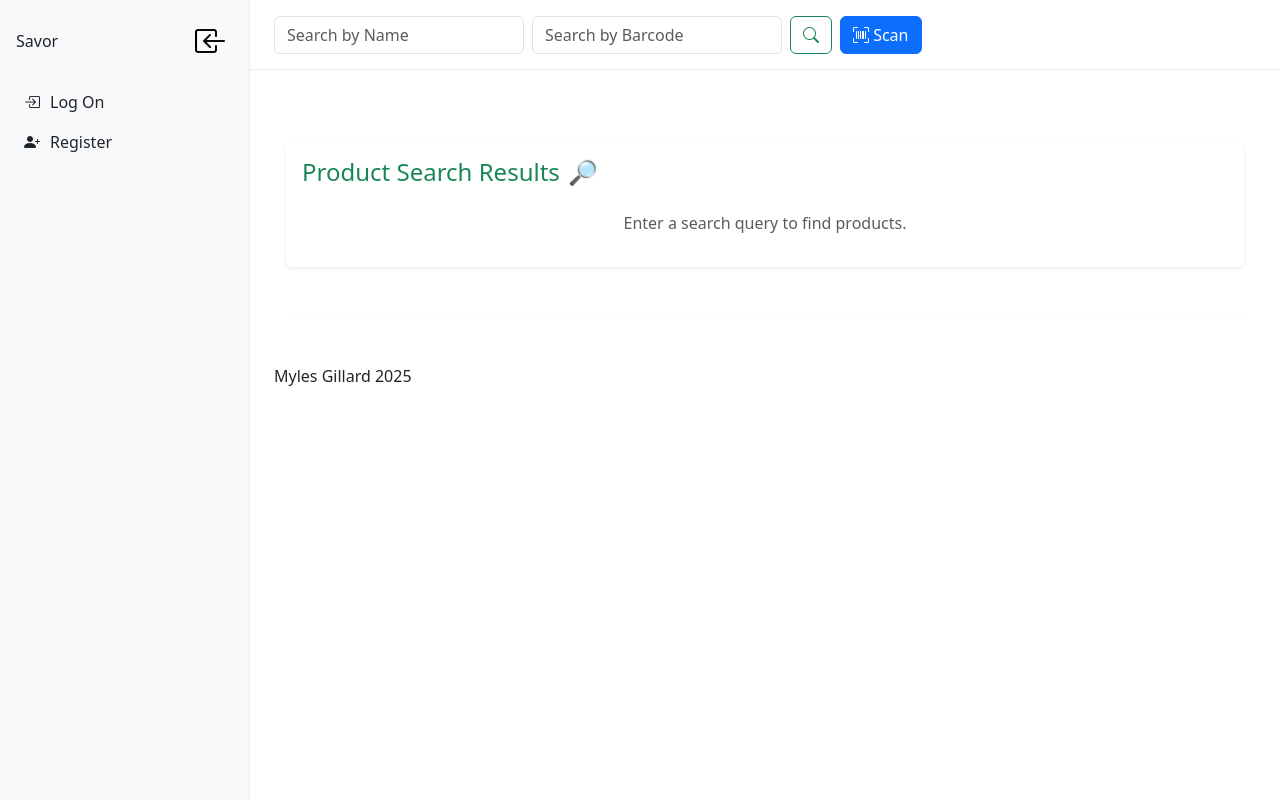
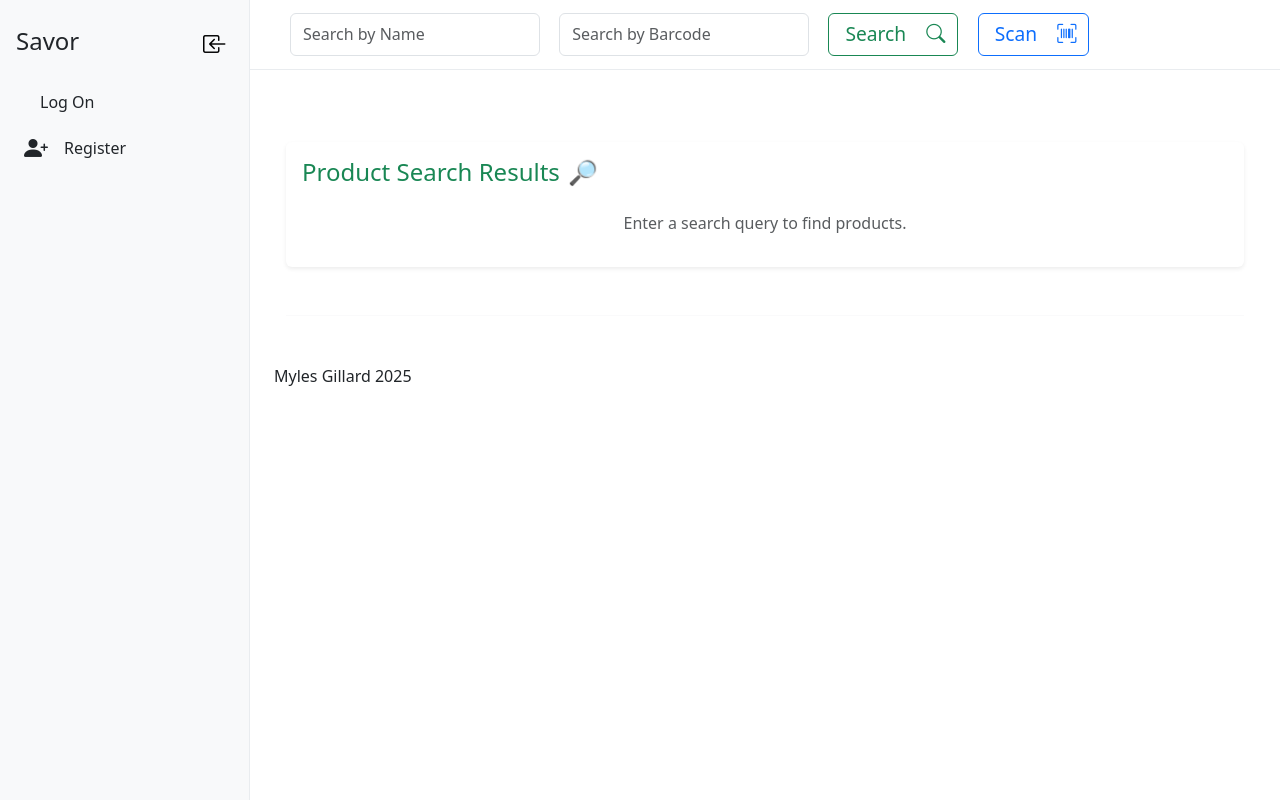
Before and after one commit to mnmfullmetal/savor, a Django app: page / in a window 1280 px wide. Run offline with Django 5.2, Linux system fonts and the light colour scheme; parts of the project's set-up code (start-up, migrations or seed data) failed here and were passed over; some libraries are stand-ins or nearby versions.

Commit message:
refined styles for nav bar and search bar

```diff
--- a/static/savor.js
+++ b/static/savor.js
@@ -22,8 +22,8 @@ if (accountDropdown){
   accountDropdown.addEventListener('show.bs.dropdown', function() {
     if (document.body.classList.contains('sidebar-minimized')) {
         document.body.classList.remove('sidebar-minimized');
-        document.getElementById('sidebarToggle').querySelector('i').classList.add('bi-arrow-left-short');
-        document.getElementById('sidebarToggle').querySelector('i').classList.remove('bi-arrow-right-short');
+        document.getElementById('sidebarToggle').querySelector('i').classList.add('bi-box-arrow-in-left');
+        document.getElementById('sidebarToggle').querySelector('i').classList.remove('bi-box-arrow-right');
     }
 });
 
--- a/static/styles.css
+++ b/static/styles.css
@@ -102,7 +102,7 @@
             left: 0;
             right: 0;
             height: var(--top-search-bar-height);
-            z-index: 1040;
+            z-index: 1000;
             background-color: #fff;
             border-bottom: 1px solid #e9ecef;
             padding: 0 1.5rem;
@@ -126,6 +126,7 @@
             white-space: nowrap;
             overflow: hidden;
             transition: opacity var(--transition-speed) ease-in-out;
+            font-size: 1.5rem;
         }
 
         body.sidebar-minimized .navbar-brand {
@@ -142,7 +143,7 @@
         .sidebar .nav-item .nav-link {
             display: flex;
             align-items: center;
-            gap: 10px;
+            gap: 1rem;
             white-space: nowrap;
             overflow: hidden;
         }
@@ -156,6 +157,7 @@
             pointer-events: none;
         }
 
+
         .sidebar-toggle-btn {
             border: none;
             background: none;
@@ -166,10 +168,19 @@
         .top-search-bar .search-form {
             flex-grow: 1;
             display: flex;
-            gap: 0.5rem;
+            margin-left: 1rem;
+            gap: 1.2rem;
         }
         .top-search-bar .form-control {
             max-width: 250px;
+        }
+
+        .search-form button{
+            padding-left: 1rem;
+        }
+
+        .search-form .btn-text{
+            padding: 0 1rem 0 0;
         }
 
 
@@ -192,6 +203,11 @@
   transition: background-color var(--transition-speed) ease-in-out;
 }
 
+.sidebar .dropdown-item span{
+
+    margin-left: 0.5rem;
+}
+
 .sidebar .dropdown-item:hover,
 .sidebar .dropdown-item:focus {
   background-color: #e9ecef;
@@ -199,10 +215,34 @@
 
 .sidebar-divider{
     margin-bottom: auto;
-    margin-top: 50vh;
+    margin-top: 2rem;
+    border-width: 1px;
+    border-color: #212529;
+    opacity: 0.5;
+    width: 75%;
+    margin-left: 1rem;
+}
+
+body.sidebar-minimized .sidebar-divider{
+    margin-left: 0.5rem;
 }
 
 .viewport{
     width: 640px;
     height: 480px;
 }
+
+.bi {
+    font-size: 1.5rem;
+
+}
+
+.top-search-bar .bi{
+
+    font-size: 1.2rem;
+}
+
+.btn-text{
+    font-size: 1.2rem;
+
+}
--- a/templates/base.html
+++ b/templates/base.html
@@ -22,10 +22,10 @@
         <input type="text" id="product_name_input" name="product_name" class="form-control" placeholder="Search by Name" aria-label="Search Product by Name">
         <input type="text" id="barcode_input" name="barcode" class="form-control" placeholder="Search by Barcode" aria-label="Search Product by Barcode">
         <button class="btn btn-outline-success" type="submit">
-            <i class="bi bi-search"></i>
+          <span class="btn-text">Search</span>  <i class="bi bi-search"></i>
         </button>
-        <button class="btn btn-primary" type="button" id="scan-button">
-            <i class="bi bi-upc-scan"></i> Scan
+        <button class="btn btn-outline-primary" type="button" id="scan-button">
+            <span class="btn-text">Scan</span> <i class="bi bi-upc-scan"></i>
         </button>
     </form>
 </nav>
@@ -39,8 +39,21 @@
     </div>
 
     <div class="offcanvas-body">
+
+
         <ul class="navbar-nav mb-2 mb-lg-0">
             {% if user.is_authenticated %}
+            <li class="nav-item">
+             <a class="nav-link" href="#">
+                    <span>Welcome, {{user.username}}</span>
+                </a>
+            </li>
+            <li class="nav-item">
+             <a class="nav-link" href="{% url 'pantry:index' %}">
+                     <i class="bi bi-house-door"></i>
+                    <span>Home</span>
+                </a>
+            </li>
             <li class="nav-item">
                 <a class="nav-link" href="{% url 'pantry:pantry_view' %}">
                     <i class="bi bi-fork-knife"></i>
@@ -64,27 +77,14 @@
                 <span>Account</span>
             </a>
             <ul class="dropdown-menu">
-                {% if user.is_authenticated %}
                 <li>
                     <form action="{% url 'logout' %}" method="post" class="dropdown-item p-0">
                         {% csrf_token %}
                         <button type="submit" class="btn btn-link nav-link p-0 text-dark d-block text-start w-100">
-                            <i class="bi bi-box-arrow-right"></i> Log Out
+                            <i class="bi bi-arrow-right-circle"></i> <span>Log Out</span>
                         </button>
                     </form>
                 </li>
-                {% else %}
-                <li>
-                    <a class="dropdown-item" href="{% url 'login' %}">
-                        <i class="bi bi-box-arrow-in-right"></i> Log On
-                    </a>
-                </li>
-                <li>
-                    <a class="dropdown-item" href="{% url 'users:register' %}">
-                        <i class="bi bi-person-plus-fill"></i> Register
-                    </a>
-                </li>
-                {% endif %}
             </ul>
         </li>
     </ul>
@@ -93,7 +93,7 @@
             {% else %}
             <li class="nav-item">
                 <a class="nav-link" href="{% url 'login' %}">
-                    <i class="bi bi-box-arrow-in-right"></i>
+                    <i class="bi bi-box-arrow-right-circle"></i>
                     <span>Log On</span>
                 </a>
             </li>
```
